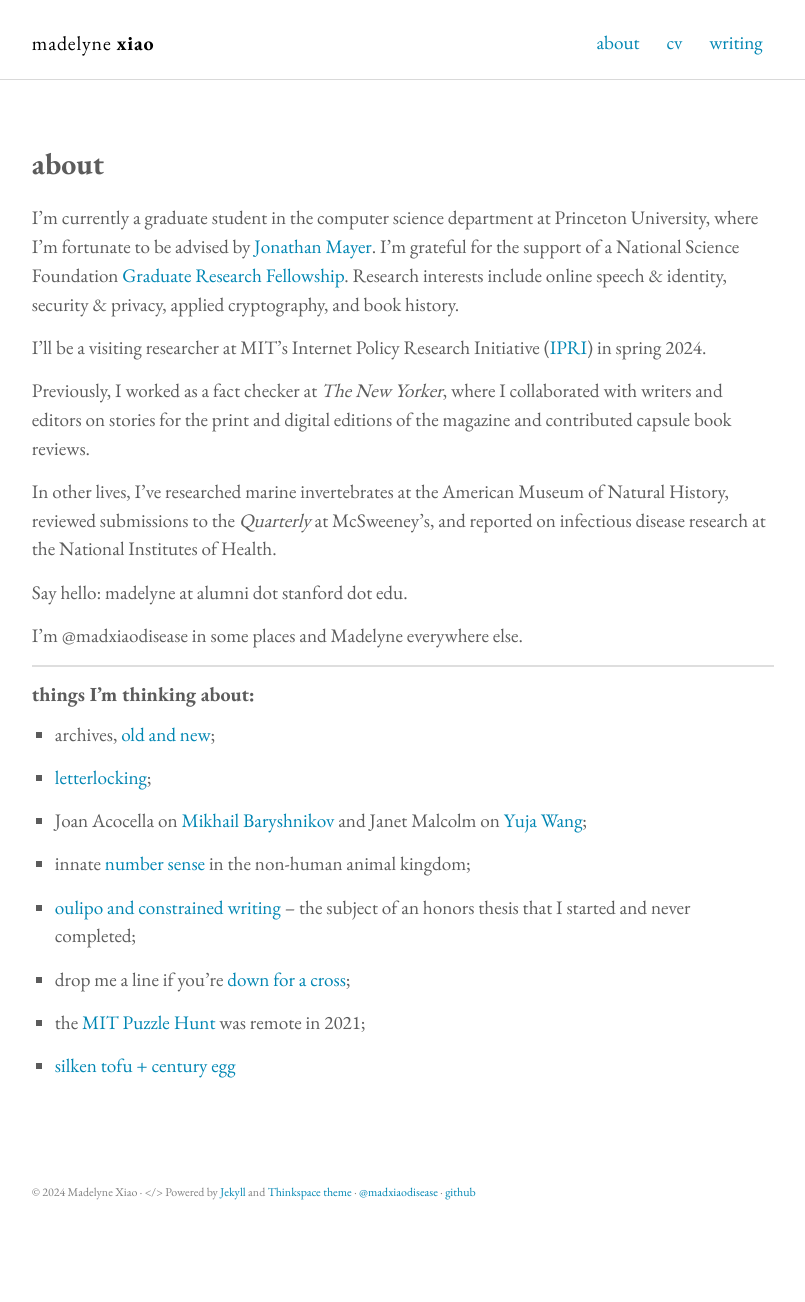
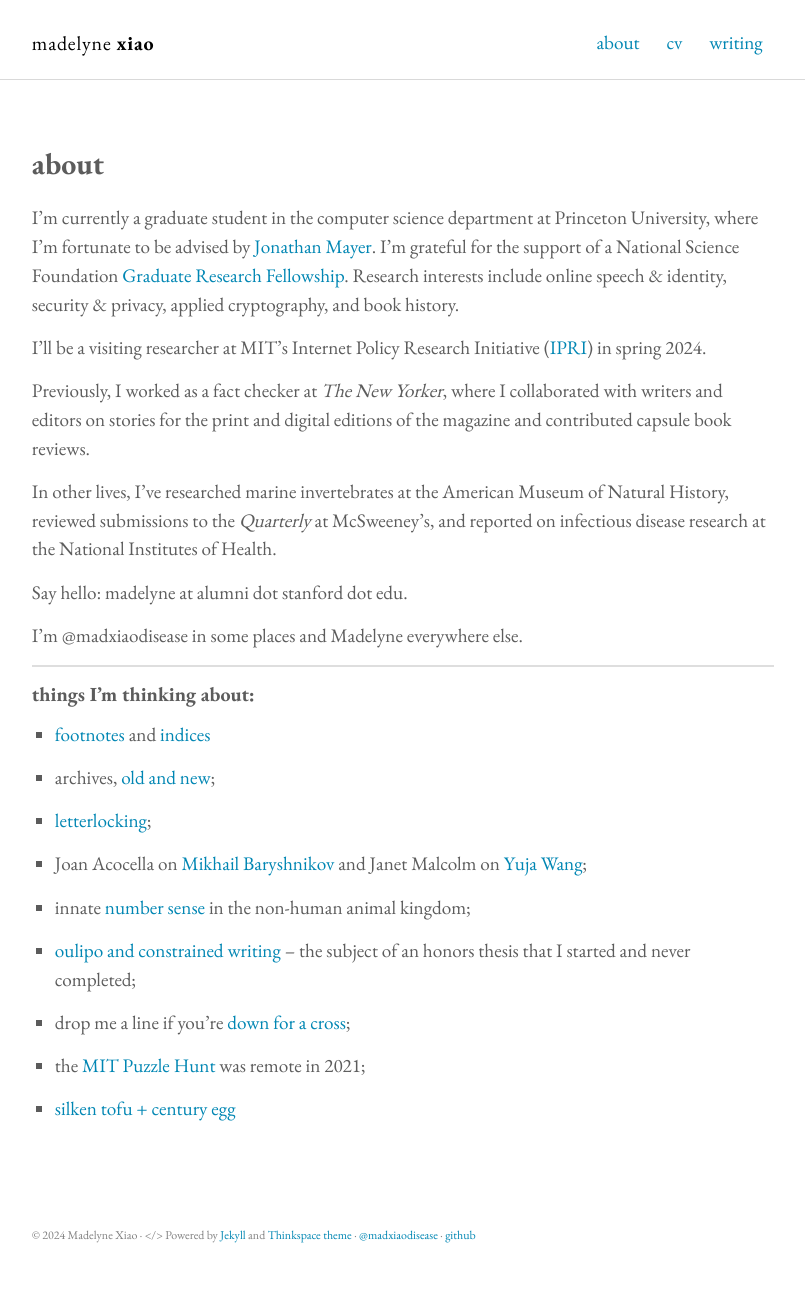
Before and after one commit to madelyne/madelyne.github.io, a Jekyll site: the page built from about.md, in a window 1280 px wide. Shown: the whole page, without its empty margins (237-1042 px from the left). Built offline with Jekyll 4.4.1, drawn with Linux system fonts in a browser that asks for light colours; before the commit the page ends 1259 px from its top, so only the background shows below that.

Commit message:
update about

```diff
--- a/about.md
+++ b/about.md
@@ -19,6 +19,8 @@ I'm @madxiaodisease in some places and Madelyne everywhere else.
 
 #### things I'm thinking about:
 
+- [footnotes](https://urkesh.org/attach/Grafton1997.pdf) and [indices](https://archive.org/details/indexhistoryofbo0000dunc)
+
 - archives, [old](https://digitalcollections.nypl.org/search/index?utf8=%E2%9C%93&keywords=endpapers#/?scroll=16) [and](https://oa.letterformarchive.org/) [new](https://www.sinkingandmelting.org/#:~:text=A%20People's%20Archive%20of%20Sinkng,%2C%20desertification%2C%20and%20glacial%20melting.);
 
 - [letterlocking](http://letterlocking.org/categories);
```
